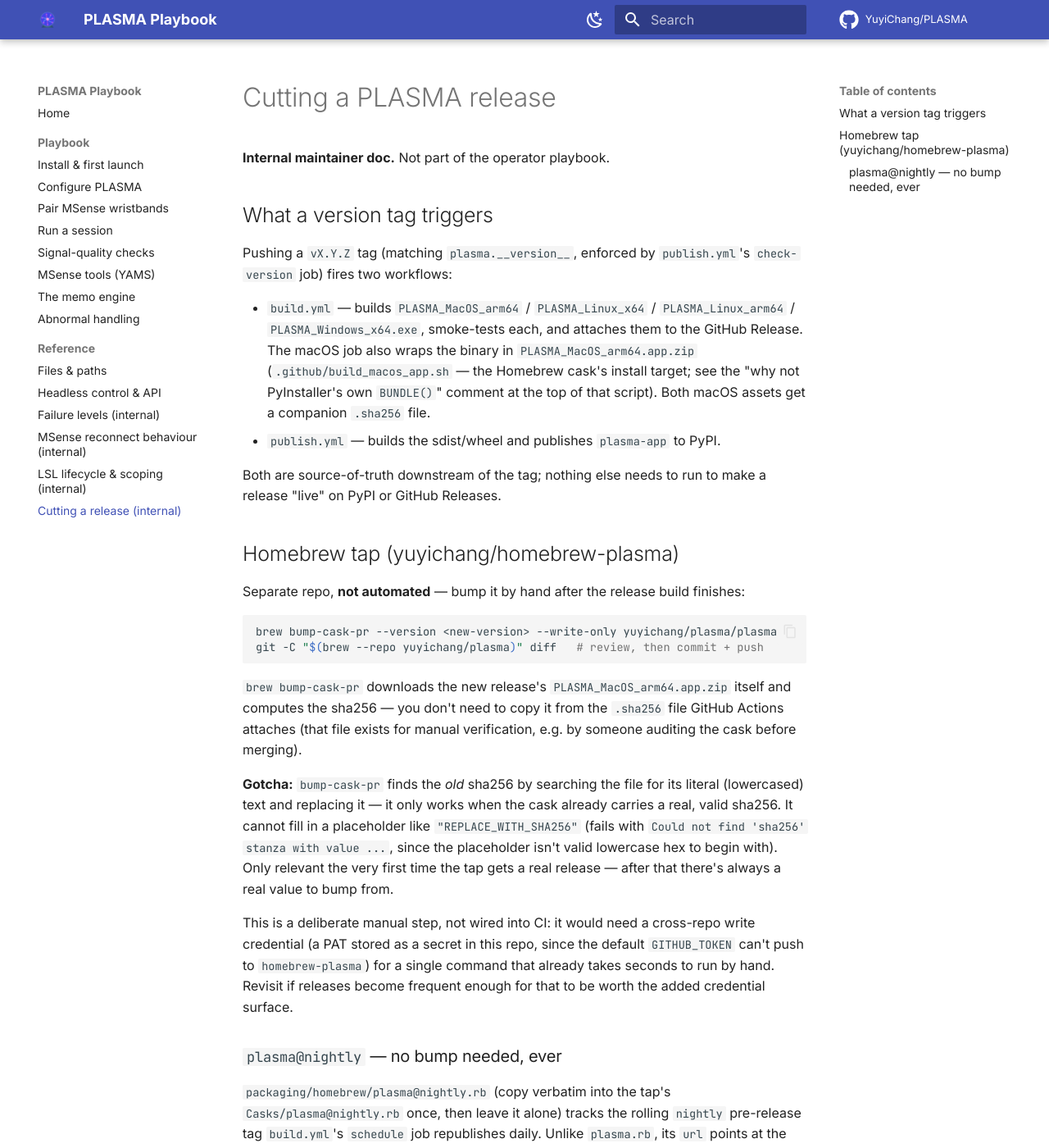
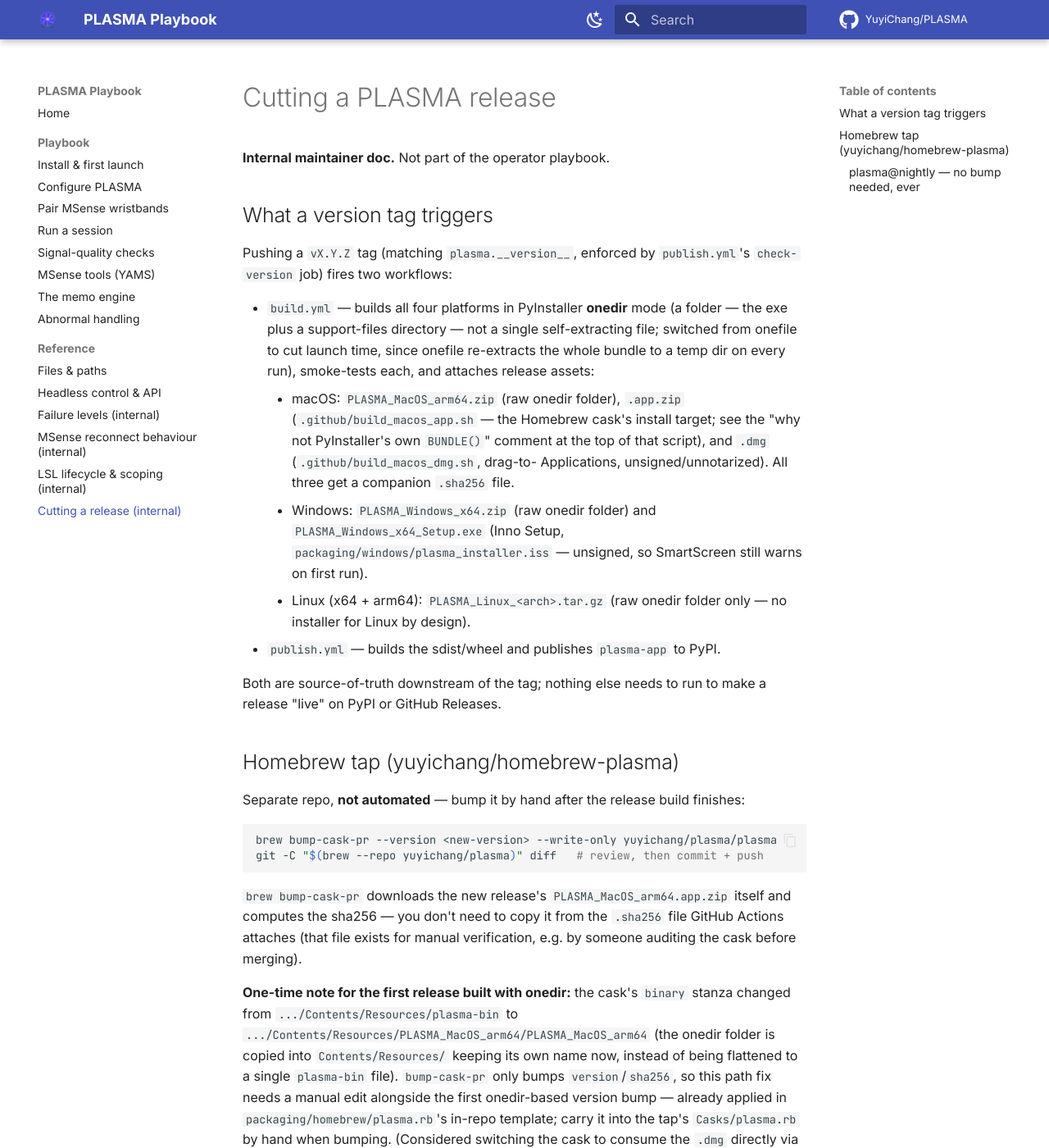
Before and after one commit to YuyiChang/PLASMA, an MkDocs documentation site: the page built from docs/reference/release-process.md, in a window 1280 px wide and 1400 px high. Shown: the whole window at 82% size. Built offline with MkDocs 1.6.1 and Material for MkDocs 9.7.7, drawn with Linux system fonts in a browser that asks for light colours; comment, search, counter and statistics services are not loaded; some of the changed text lies outside the part shown.

Commit message:
change pyinstaller to onedir. add installer option

```diff
--- a/docs/reference/release-process.md
+++ b/docs/reference/release-process.md
@@ -7,13 +7,23 @@
 Pushing a `vX.Y.Z` tag (matching `plasma.__version__`, enforced by
 `publish.yml`'s `check-version` job) fires two workflows:
 
-- `build.yml` — builds `PLASMA_MacOS_arm64` / `PLASMA_Linux_x64` /
-  `PLASMA_Linux_arm64` / `PLASMA_Windows_x64.exe`, smoke-tests each, and
-  attaches them to the GitHub Release. The macOS job also wraps the binary
-  in `PLASMA_MacOS_arm64.app.zip` (`.github/build_macos_app.sh` — the
-  Homebrew cask's install target; see the "why not PyInstaller's own
-  `BUNDLE()`" comment at the top of that script). Both macOS assets get a
-  companion `.sha256` file.
+- `build.yml` — builds all four platforms in PyInstaller **onedir** mode (a
+  folder — the exe plus a support-files directory — not a single
+  self-extracting file; switched from onefile to cut launch time, since
+  onefile re-extracts the whole bundle to a temp dir on every run),
+  smoke-tests each, and attaches release assets:
+    - macOS: `PLASMA_MacOS_arm64.zip` (raw onedir folder), `.app.zip`
+      (`.github/build_macos_app.sh` — the Homebrew cask's install target;
+      see the "why not PyInstaller's own `BUNDLE()`" comment at the top of
+      that script), and `.dmg` (`.github/build_macos_dmg.sh`, drag-to-
+      Applications, unsigned/unnotarized). All three get a companion
+      `.sha256` file.
+    - Windows: `PLASMA_Windows_x64.zip` (raw onedir folder) and
+      `PLASMA_Windows_x64_Setup.exe` (Inno Setup,
+      `packaging/windows/plasma_installer.iss` — unsigned, so SmartScreen
+      still warns on first run).
+    - Linux (x64 + arm64): `PLASMA_Linux_<arch>.tar.gz` (raw onedir folder
+      only — no installer for Linux by design).
 - `publish.yml` — builds the sdist/wheel and publishes `plasma-app` to PyPI.
 
 Both are source-of-truth downstream of the tag; nothing else needs to run to
@@ -33,6 +43,19 @@ git -C "$(brew --repo yuyichang/plasma)" diff   # review, then commit + push
 itself and computes the sha256 — you don't need to copy it from the
 `.sha256` file GitHub Actions attaches (that file exists for manual
 verification, e.g. by someone auditing the cask before merging).
+
+**One-time note for the first release built with onedir:** the cask's
+`binary` stanza changed from `.../Contents/Resources/plasma-bin` to
+`.../Contents/Resources/PLASMA_MacOS_arm64/PLASMA_MacOS_arm64` (the onedir
+folder is copied into `Contents/Resources/` keeping its own name now,
+instead of being flattened to a single `plasma-bin` file). `bump-cask-pr`
+only bumps `version`/`sha256`, so this path fix needs a manual edit
+alongside the first onedir-based version bump — already applied in
+`packaging/homebrew/plasma.rb`'s in-repo template; carry it into the tap's
+`Casks/plasma.rb` by hand when bumping. (Considered switching the cask to
+consume the `.dmg` directly via Homebrew Cask's native `.dmg` handling
+instead of the hand-rolled `.app.zip` — deferred; `.app.zip` stays the
+cask's source for now.)
 
 **Gotcha:** `bump-cask-pr` finds the *old* sha256 by searching the file for
 its literal (lowercased) text and replacing it — it only works when the
```
Also changed, not shown: RELEASE_NOTES.md (+21 -0 lines), docs/playbook/install.md (+26 -14 lines), 9 other files.
